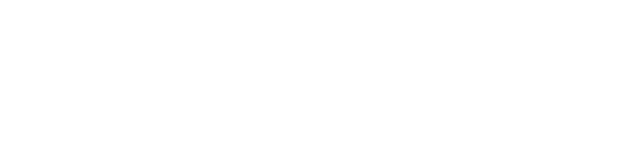
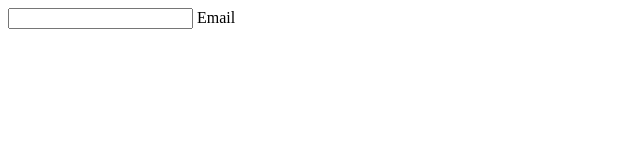
Before and after one commit to mahdi-mey/Input-label-animation, a plain HTML site: page index.html in a window 1280 px wide. Shown: the whole page, without its empty margins (0-640 px from the left). Drawn offline with Linux system fonts and the light colour scheme.

Commit message:
added html for input

```diff
--- a/index.html
+++ b/index.html
@@ -7,5 +7,10 @@
 </head>
 <body>
 
+    <div class="form">
+        <input type="text" name="" id="email" autocomplete="off" placeholder=" " class="form-input">
+        <label for="email" class="form__label">Email</label>
+    </div>
+
 </body>
 </html>
```
